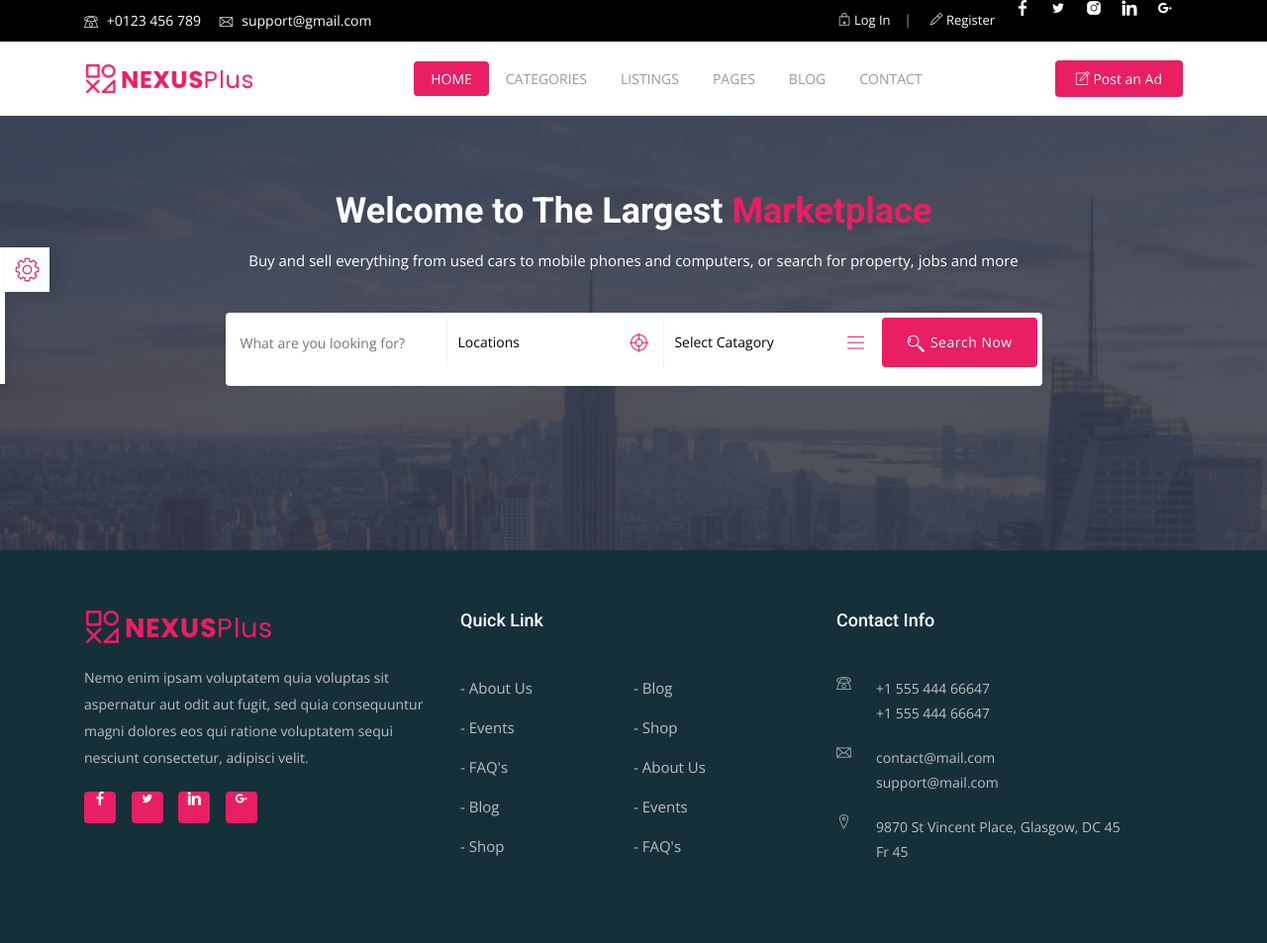
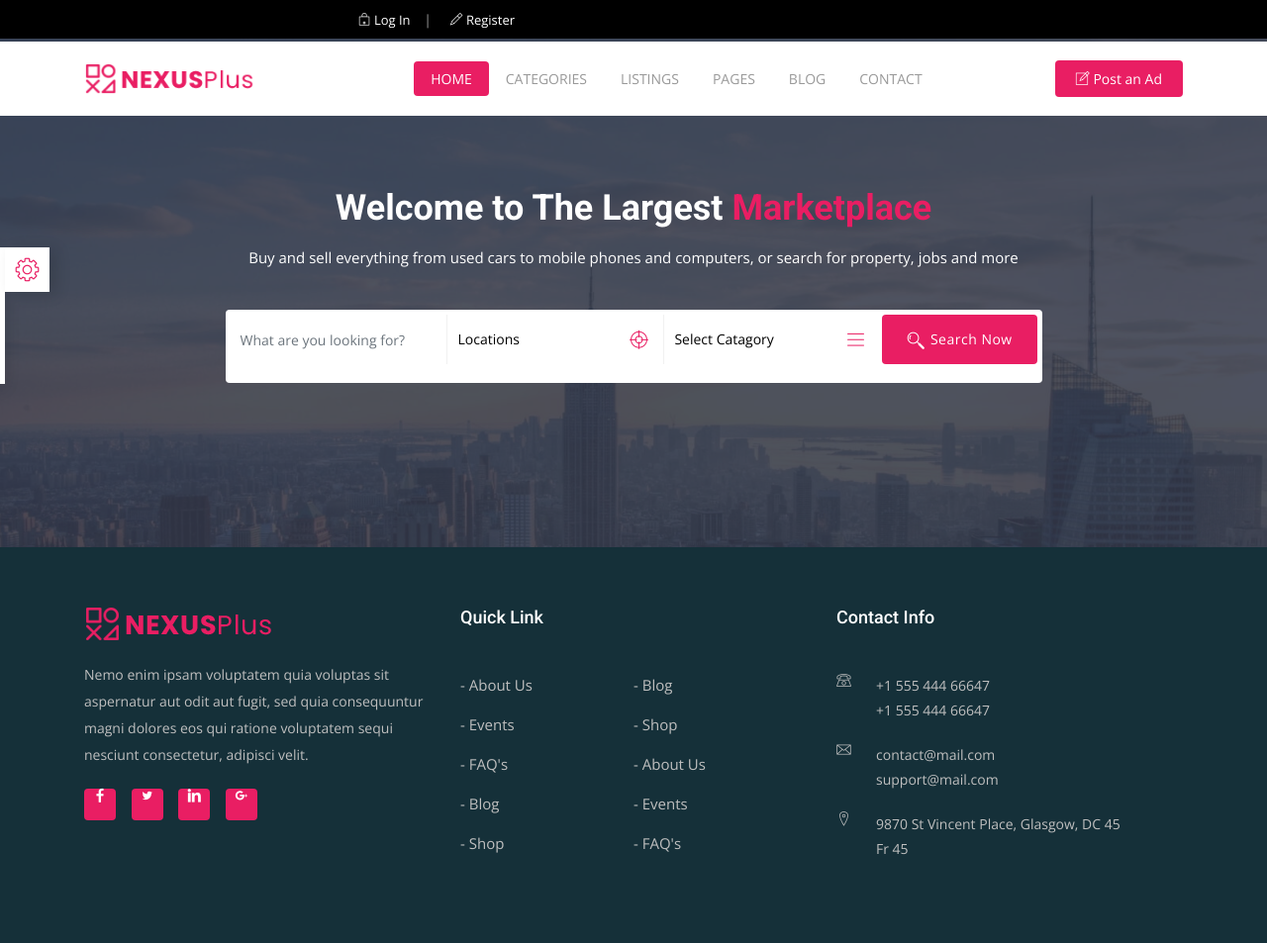
Before and after one commit to fakhriddinkarimov/Landing_Page, a Django app: page / in a window 1280 px wide. Shown: the whole page at 99% size. After the commit the page ends 864 px from the top, so only its background shows below. Run offline with Django 3.2, Linux system fonts and the light colour scheme; some libraries are stand-ins or nearby versions; some web fonts are replaced.

Commit message:
base.html is modified

```diff
--- a/templates/base.html
+++ b/templates/base.html
@@ -18,20 +18,7 @@
          <div class="top-bar">
             <div class="container">
                <div class="row">
-                  <div class="col-lg-7 col-md-5 col-xs-12">
-                     <ul class="list-inline">
-                        <li><i class="lni-phone"></i> +0123 456 789</li>
-                        <li><i class="lni-envelope"></i> <a href="http://preview.uideck.com/cdn-cgi/l/email-protection" class="__cf_email__" data-cfemail="5e2d2b2e2e312c2a1e39333f3732703d3133">[email&#160;protected]</a></li>
-                     </ul>
-                  </div>
                   <div class="col-lg-5 col-md-7 col-xs-12">
-                     <div class="roof-social float-right">
-                        <a class="facebook" href="#"><i class="lni-facebook-filled"></i></a>
-                        <a class="twitter" href="#"><i class="lni-twitter-filled"></i></a>
-                        <a class="instagram" href="#"><i class="lni-instagram-filled"></i></a>
-                        <a class="linkedin" href="#"><i class="lni-linkedin-fill"></i></a>
-                        <a class="google" href="#"><i class="lni-google-plus"></i></a>
-                     </div>
                      <div class="header-top-right float-right">
                         <a href="login.html" class="header-top-button"><i class="lni-lock"></i> Log In</a> |
                         <a href="register.html" class="header-top-button"><i class="lni-pencil"></i> Register</a>
```
